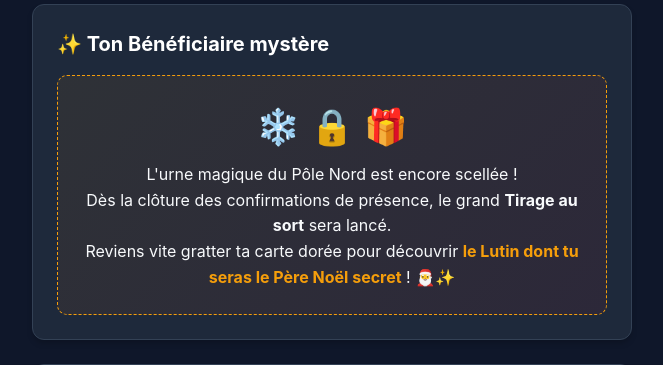
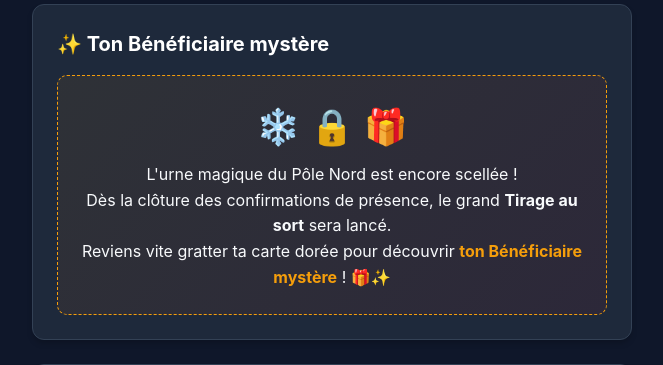
Before and after one commit to nboutin/pere_noel_fremo, a FastAPI app: template source/pere_noel_fremo/templates/espace_lutin.html in a window 1280 px wide. Shown: the part 450-815 px from the top of the page, without its empty margins (308-971 px from the left). Run offline with FastAPI, Linux system fonts and the light colour scheme; the template is opened without the code that fills it, so the values that code supplies are empty.

Commit message:
feat(web): ajuster le libellé du Bénéficiaire mystère dans l'encart d'attente

```diff
--- a/source/pere_noel_fremo/templates/espace_lutin.html
+++ b/source/pere_noel_fremo/templates/espace_lutin.html
@@ -94,7 +94,7 @@
                     <p style="margin: 0; font-size: 1rem; line-height: 1.6; color: var(--color-text);">
                         L'urne magique du Pôle Nord est encore scellée !<br>
                         Dès la clôture des confirmations de présence, le grand <strong>Tirage au sort</strong> sera lancé.<br>
-                        Reviens vite gratter ta carte dorée pour découvrir <strong style="color: var(--color-gold);">le Lutin dont tu seras le Père Noël secret</strong> ! 🎅✨
+                        Reviens vite gratter ta carte dorée pour découvrir <strong style="color: var(--color-gold);">ton Bénéficiaire mystère</strong> ! 🎁✨
                     </p>
                 </div>
             {% endif %}
```
